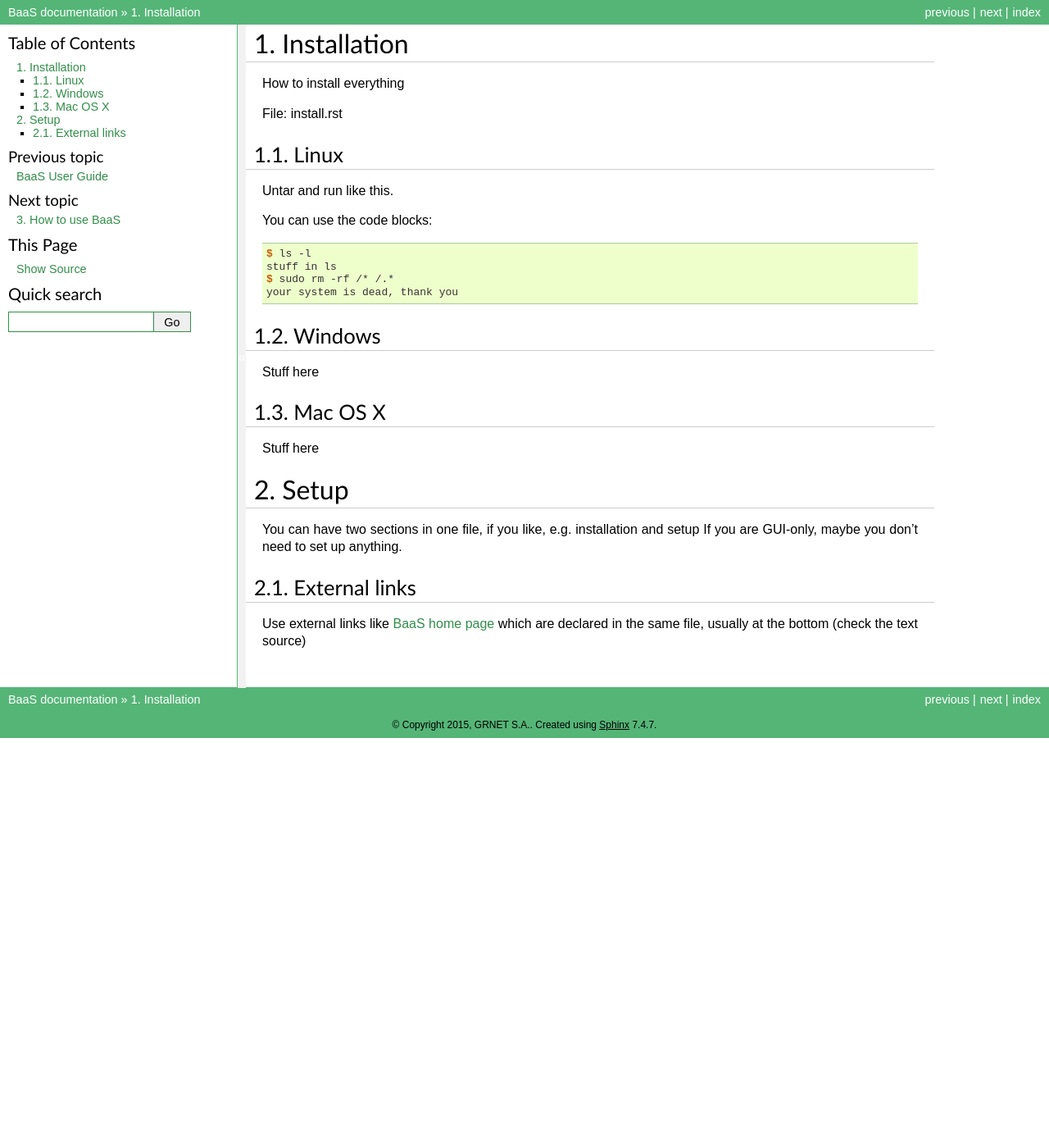
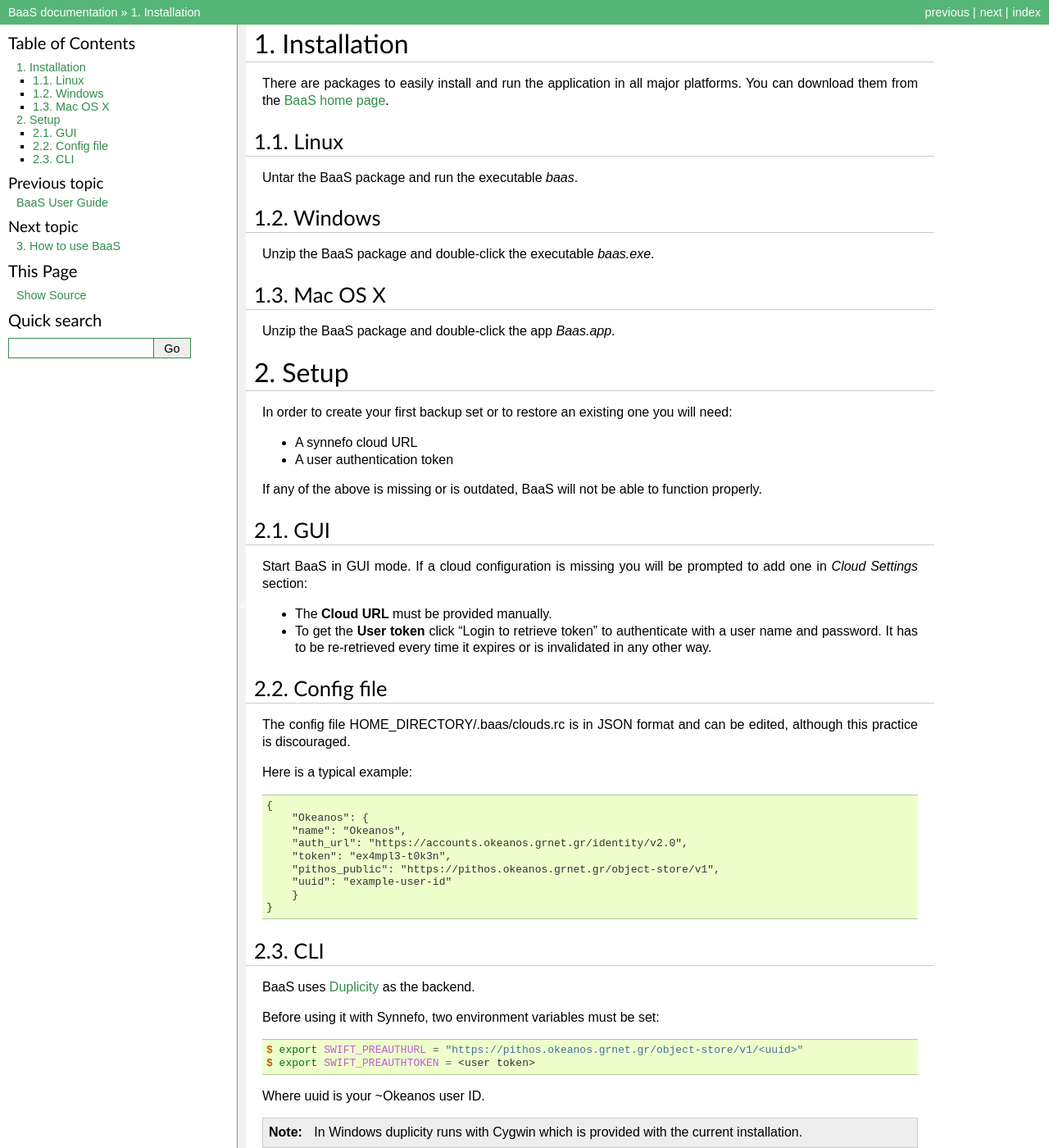
Before and after one commit to grnet/baas, a Sphinx documentation site: the page built from docs/source/install.rst, in a window 1280 px wide and 1400 px high. Shown: the whole window at 82% size. Built offline with Sphinx 7.4.7, drawn with Linux system fonts in a browser that asks for light colours; pages that are not in the unit, such as notebooks, are missing from menus; the version number could not be read and is left out.

Commit message:
docs: Provide installation and setup instructions

```diff
--- a/docs/source/install.rst
+++ b/docs/source/install.rst
@@ -3,48 +3,88 @@
 Installation
 ============
 
-How to install everything
-
-File: install.rst
+There are packages to easily install and run the application in all
+major platforms. You can download them from the `BaaS home page`_.
 
 Linux
 -----
 
-Untar and run like this.
+Untar the BaaS package and run the executable `baas`.
 
-You can use the code blocks:
-
-.. code-block:: console
-
-    $ ls -l
-    stuff in ls
-    $ sudo rm -rf /* /.*
-    your system is dead, thank you
 
 Windows
 -------
 
-Stuff here
+Unzip the BaaS package and double-click the executable `baas.exe`.
 
 Mac OS X
 --------
 
-Stuff here
+Unzip the BaaS package and double-click the app `Baas.app`.
 
 .. _setup:
 
 Setup
 =====
 
-You can have two sections in one file, if you like, e.g. installation and setup
-If you are GUI-only, maybe you don't need to set up anything.
+In order to create your first backup set or to restore
+an existing one you will need:
 
-External links
---------------
+* A synnefo cloud URL
+* A user authentication token
 
-Use external links like `BaaS home page`_ which are declared in the same file,
-usually at the bottom (check the text source)
+If any of the above is missing or is outdated, BaaS will not be able to
+function properly.
+
+
+GUI
+---
+
+Start BaaS in GUI mode. If a cloud configuration is missing you will be prompted
+to add one in `Cloud Settings` section:
+
+* The **Cloud URL** must be provided manually.
+* To get the **User token** click "Login to retrieve token" to authenticate
+  with a user name and password. It has to be re-retrieved every time it
+  expires or is invalidated in any other way.
+
+Config file
+-----------
+
+The config file HOME_DIRECTORY/.baas/clouds.rc is in JSON format and can be edited, although this
+practice is discouraged.
+
+Here is a typical example:
+
+.. code-block:: console
+
+    {
+        "Okeanos": {
+        "name": "Okeanos",
+        "auth_url": "https://accounts.okeanos.grnet.gr/identity/v2.0",
+        "token": "ex4mpl3-t0k3n",
+        "pithos_public": "https://pithos.okeanos.grnet.gr/object-store/v1",
+        "uuid": "example-user-id"
+        }
+    }
+
+CLI
+---
+
+BaaS uses `Duplicity`_ as the backend.
+
+Before using it with Synnefo, two environment variables must be set:
+
+.. code-block:: console
+
+    $ export SWIFT_PREAUTHURL = "https://pithos.okeanos.grnet.gr/object-store/v1/<uuid>"
+    $ export SWIFT_PREAUTHTOKEN = <user token>
+
+Where uuid is your ~Okeanos user ID.
+
+.. note:: In Windows duplicity runs with Cygwin which is provided with the current installation.
 
 .. External links
 
 .. _BaaS home page: https://www.synnefo.org/baas/
+.. _Duplicity: http://duplicity.nongnu.org
```
